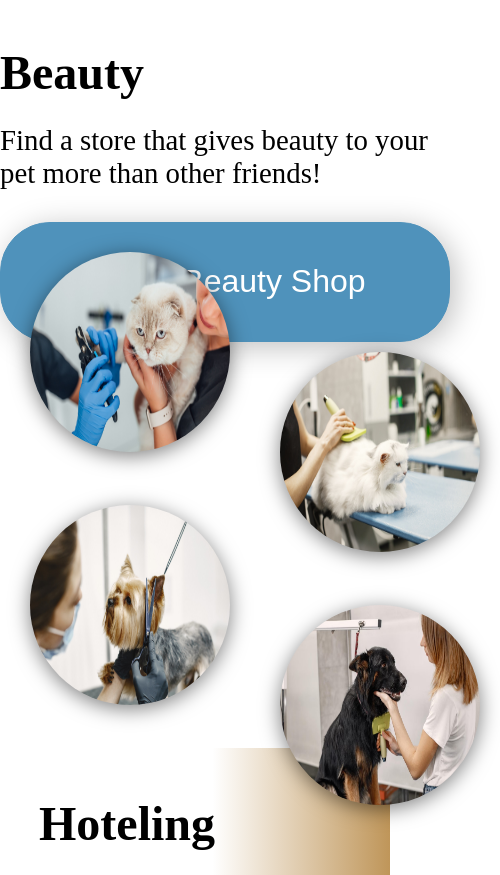
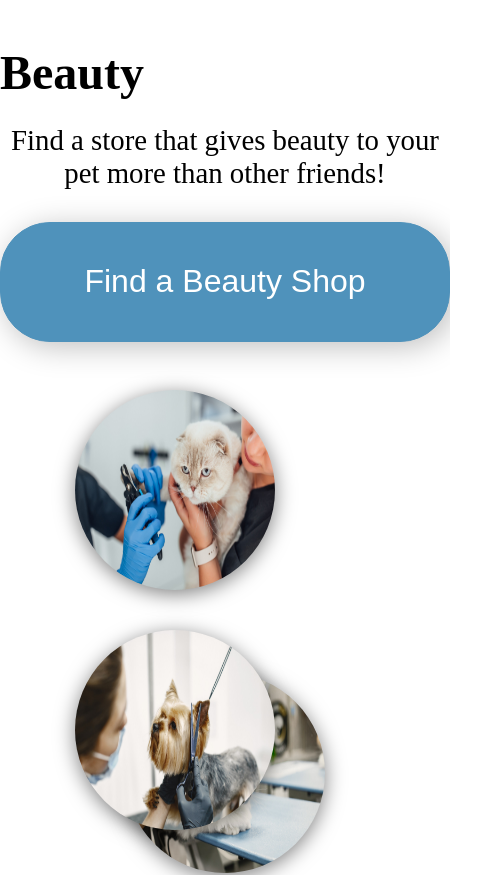
Before and after one commit to doch2130/PetPotal, a React (Create React App) app in the folder frontend/: page / in a window 390 px wide. Shown: the part 4280-5155 px from the top of the page, 500 px wide, since content can reach past the window. Built offline with nearby package versions, Linux system fonts and the light colour scheme; a web font is replaced by a local one.

Commit message:
feat:2023-04-19 1920 mainpage respon css complete

```diff
--- a/frontend/src/components/MainSection/beauty/MainBeauty.module.css
+++ b/frontend/src/components/MainSection/beauty/MainBeauty.module.css
@@ -96,5 +96,46 @@
   .wrapLeft {
     margin: auto;
     max-width: 570px;
+    text-align: center;
   }
+
+  .wrapLeft h1 {
+    text-align: left;
+    max-width: 450px;
+    margin: 0 auto 1.5rem;
+  }
+
+  .wrapLeft p {
+    margin: auto;
+  }
+
+  .wrapRightTop {
+    width: 100%;
+    height: 300px;
+    margin-top: 3rem;
+    min-width: 0px;
+  }
+
+  .wrapRightTop img:nth-of-type(1) {
+    top: 0px;
+  }
+
+  .wrapRightTop img:nth-of-type(2) {
+    top: 80px;
+  }
+
+  .wrapRightBottom {
+    width: 100%;
+    height: 270px;
+    min-width: 0px;
+  }
+
+  .wrapRightBottom img:nth-of-type(1) {
+    top: -60px;
+  }
+
+  .wrapRightBottom img:nth-of-type(2) {
+    top: 30px;
+  }
+
 }
```
